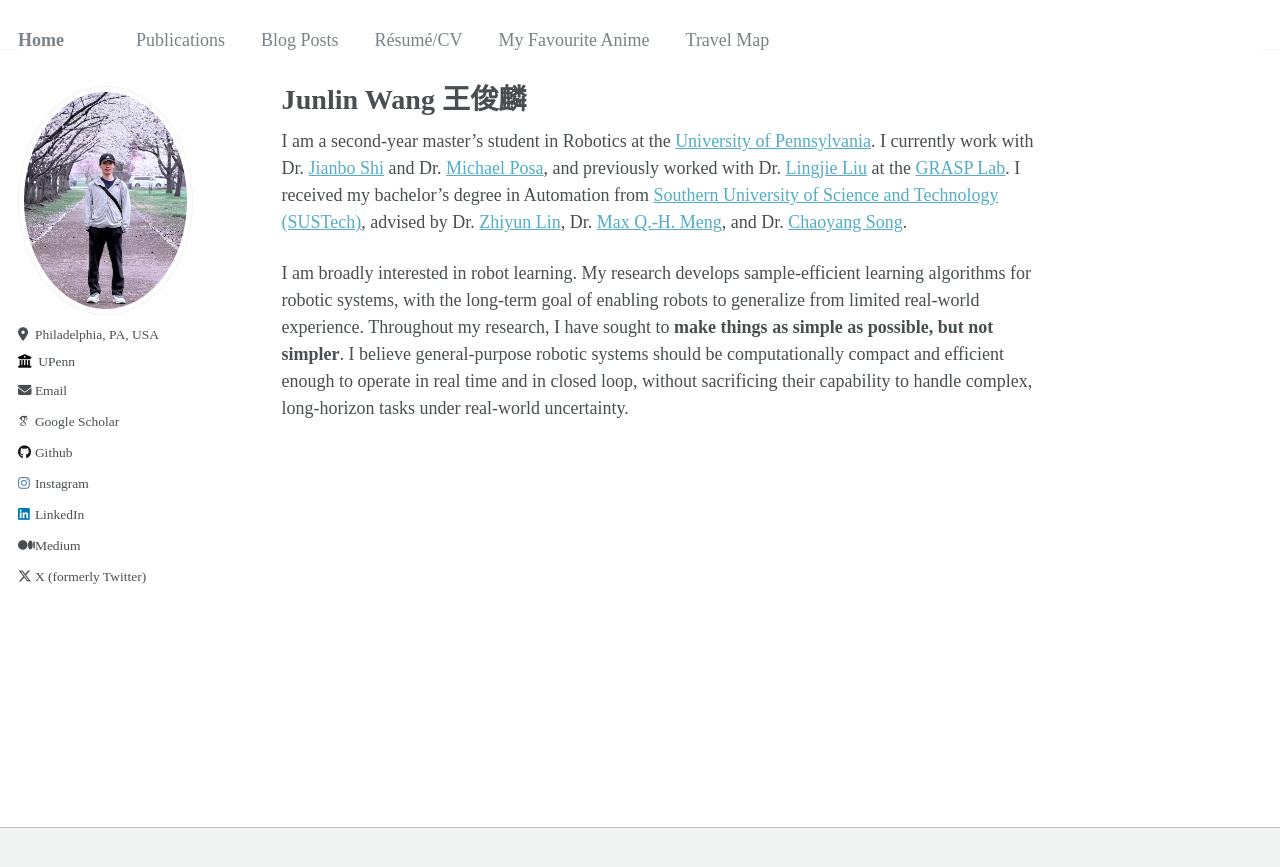
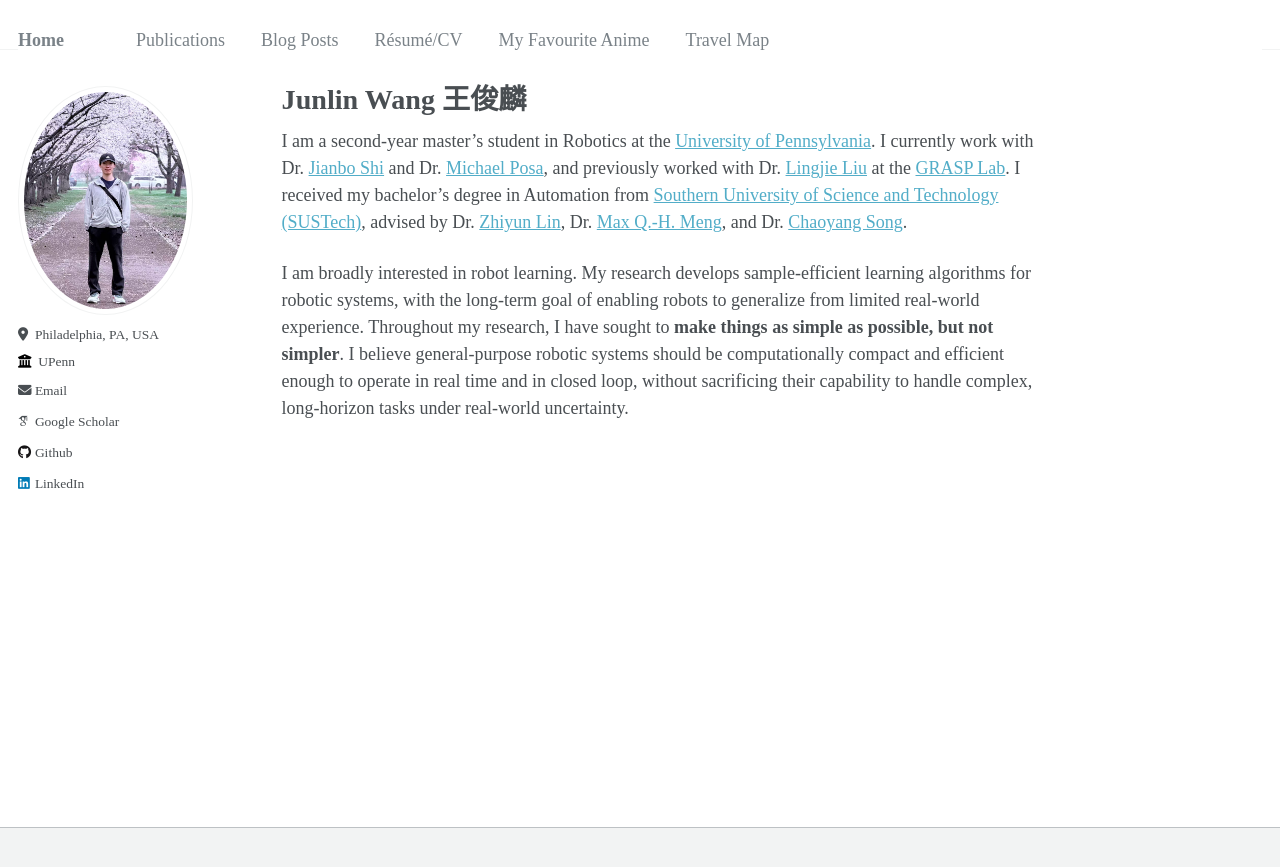
Before and after one commit to HenryWJL/HenryWJL.github.io, a Jekyll site: the page built from _pages/about.md, in a window 1280 px wide. Shown: the top 867 px of the page. Built offline with Jekyll 4.4.1, drawn with Linux system fonts in a browser that asks for light colours; some web fonts are replaced.

```diff
--- a/_config.yml
+++ b/_config.yml
@@ -11,7 +11,7 @@ locale                   : "USA"
 title                    : "Home"
 title_separator          : "-"
 name                     : &name "Junlin Wang"
-description              : &description "A Robotics Master's student at UPenn."
+description              : &description "A master's student at UPenn."
 url                      : https://henrywjl.github.io
 baseurl                  : ""
 repository               : "HenryWJL/HenryWJL.github.io"
@@ -28,7 +28,7 @@ author:
   location         : "Philadelphia, PA, USA"
   employer         : "UPenn"
   uri              :
-  email            : "wangjl@seas.upenn.edu"
+  email            : "wangjl@engineering.upenn.edu"
 
   # Academic websites
   arxiv            : # URL
@@ -54,17 +54,17 @@ author:
   goodreads        : # Username
   google_plus      : # Username
   keybase          : # Username
-  instagram        : "wangjunlin131"
+  instagram        : #"wangjunlin131"
   lastfm           : # Username
   linkedin         : "junlin-wang-07623037b"
   mastodon         : # URL
-  medium           : "https://medium.com/@wangjunlin131"
+  medium           : #"https://medium.com/@wangjunlin131"
   pinterest        : # Username
   soundcloud       : # Username
   steam            : # Username
   telegram         : # URL
   tumblr           : # Username
-  twitter          : "@wangjl131"
+  twitter          : #"@wangjl131"
   vine             : # Username
   weibo            : # Username
   wikipedia        : # Username
```
